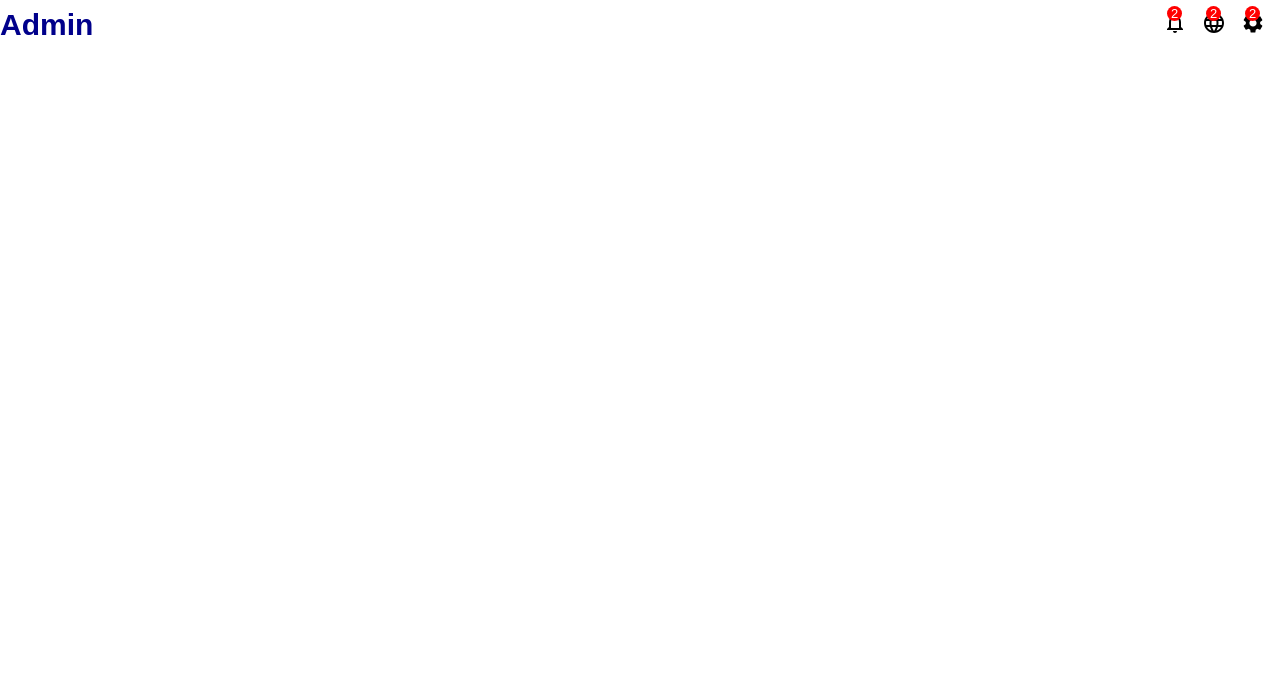
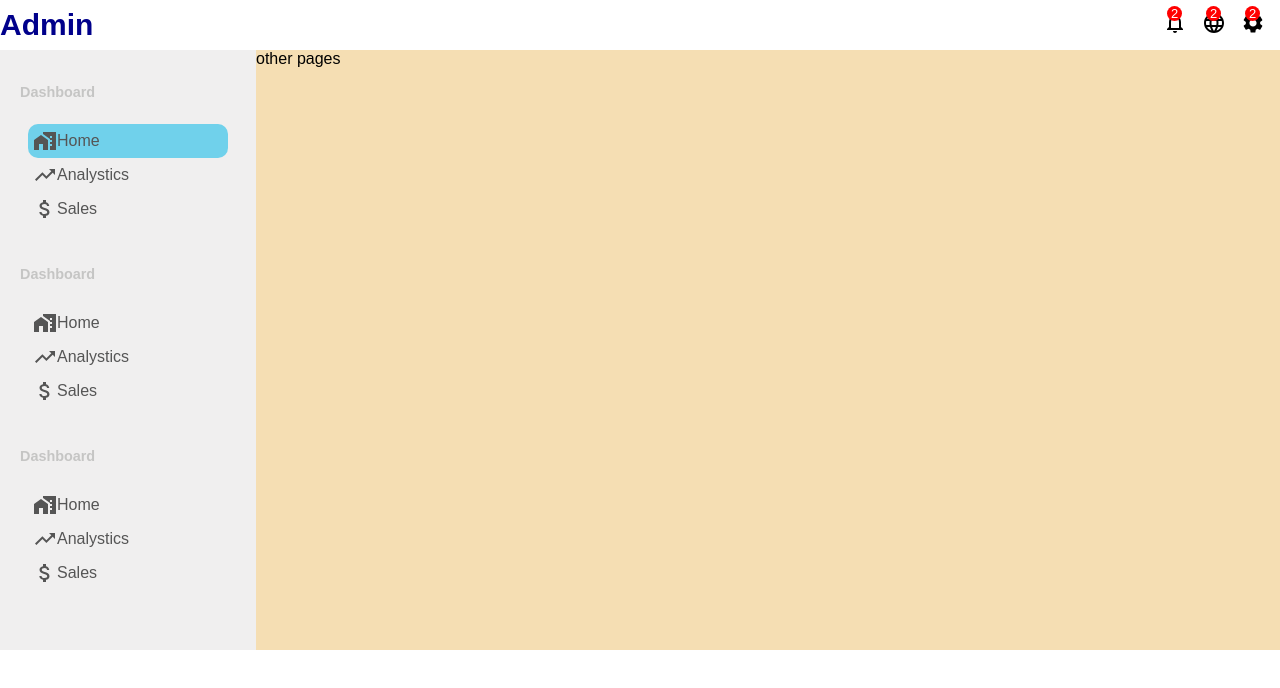
Before and after one commit to Seongho0503/Admin, a React (Create React App) app: page / in a window 1280 px wide. Shown: the top 688 px of the page. Built offline with nearby package versions, Linux system fonts and the light colour scheme.

Commit message:
[추가] sidebar 컴포넌트 구조 잡기

```diff
--- a/src/App.css
+++ b/src/App.css
@@ -1,38 +1,8 @@
-.App {
-  text-align: center;
+.container {
+  display: flex;
 }
 
-.App-logo {
-  height: 40vmin;
-  pointer-events: none;
+.others {
+  flex: 4;
+  background-color: wheat;
 }
-
-@media (prefers-reduced-motion: no-preference) {
-  .App-logo {
-    animation: App-logo-spin infinite 20s linear;
-  }
-}
-
-.App-header {
-  background-color: #282c34;
-  min-height: 100vh;
-  display: flex;
-  flex-direction: column;
-  align-items: center;
-  justify-content: center;
-  font-size: calc(10px + 2vmin);
-  color: white;
-}
-
-.App-link {
-  color: #61dafb;
-}
-
-@keyframes App-logo-spin {
-  from {
-    transform: rotate(0deg);
-  }
-  to {
-    transform: rotate(360deg);
-  }
-}
--- a/src/App.js
+++ b/src/App.js
@@ -1,10 +1,15 @@
 import "./App.css";
 import Topbar from "./components/topbar/Topbar";
+import Sidebar from "./components/sidebar/sidebar";
 
 function App() {
   return (
     <div className="App">
       <Topbar />
+      <div className="container">
+        <Sidebar />
+        <div className="others">other pages</div>
+      </div>
     </div>
   );
 }
--- /dev/null
+++ b/src/components/sidebar/sidebar.css
@@ -0,0 +1,40 @@
+.sidebar {
+  flex: 1;
+  height: calc(100vh -50px);
+  background-color: rgb(240, 239, 239);
+
+  position: sticky;
+  top: 50px;
+}
+
+.sidebarWrapper {
+  padding: 20px;
+  color: #555;
+}
+
+.sidebarMenu {
+  margin-bottom: 2rem;
+}
+
+.sidebarTitle {
+  font-size: 0.9rem;
+  color: rgb(197, 197, 196);
+}
+
+.sidebarList {
+  list-style: none;
+  padding: 0.5rem;
+}
+
+.sidebarListItem {
+  padding: 5px;
+  cursor: pointer;
+  display: flex;
+  align-items: center;
+  border-radius: 10px;
+}
+
+.sidebarListItem.active,
+.sidebarListItem:hover {
+  background-color: rgb(112, 209, 235);
+}
--- /dev/null
+++ b/src/components/sidebar/sidebar.jsx
@@ -0,0 +1,65 @@
+import React from "react";
+import "./sidebar.css";
+import HomeWorkIcon from "@mui/icons-material/HomeWork";
+import TrendingUpIcon from "@mui/icons-material/TrendingUp";
+import AttachMoneyIcon from "@mui/icons-material/AttachMoney";
+
+export default function sidebar() {
+  return (
+    <div className="sidebar">
+      <div className="sidebarWrapper">
+        <div className="sidebarMenu">
+          <h3 className="sidebarTitle">Dashboard</h3>
+          <ul className="sidebarList">
+            <li className="sidebarListItem active">
+              <HomeWorkIcon />
+              Home
+            </li>
+            <li className="sidebarListItem">
+              <TrendingUpIcon />
+              Analystics
+            </li>
+            <li className="sidebarListItem">
+              <AttachMoneyIcon />
+              Sales
+            </li>
+          </ul>
+        </div>
+        <div className="sidebarMenu">
+          <h3 className="sidebarTitle">Dashboard</h3>
+          <ul className="sidebarList">
+            <li className="sidebarListItem">
+              <HomeWorkIcon />
+              Home
+            </li>
+            <li className="sidebarListItem">
+              <TrendingUpIcon />
+              Analystics
+            </li>
+            <li className="sidebarListItem">
+              <AttachMoneyIcon />
+              Sales
+            </li>
+          </ul>
+        </div>
+        <div className="sidebarMenu">
+          <h3 className="sidebarTitle">Dashboard</h3>
+          <ul className="sidebarList">
+            <li className="sidebarListItem">
+              <HomeWorkIcon />
+              Home
+            </li>
+            <li className="sidebarListItem">
+              <TrendingUpIcon />
+              Analystics
+            </li>
+            <li className="sidebarListItem">
+              <AttachMoneyIcon />
+              Sales
+            </li>
+          </ul>
+        </div>
+      </div>
+    </div>
+  );
+}
```
